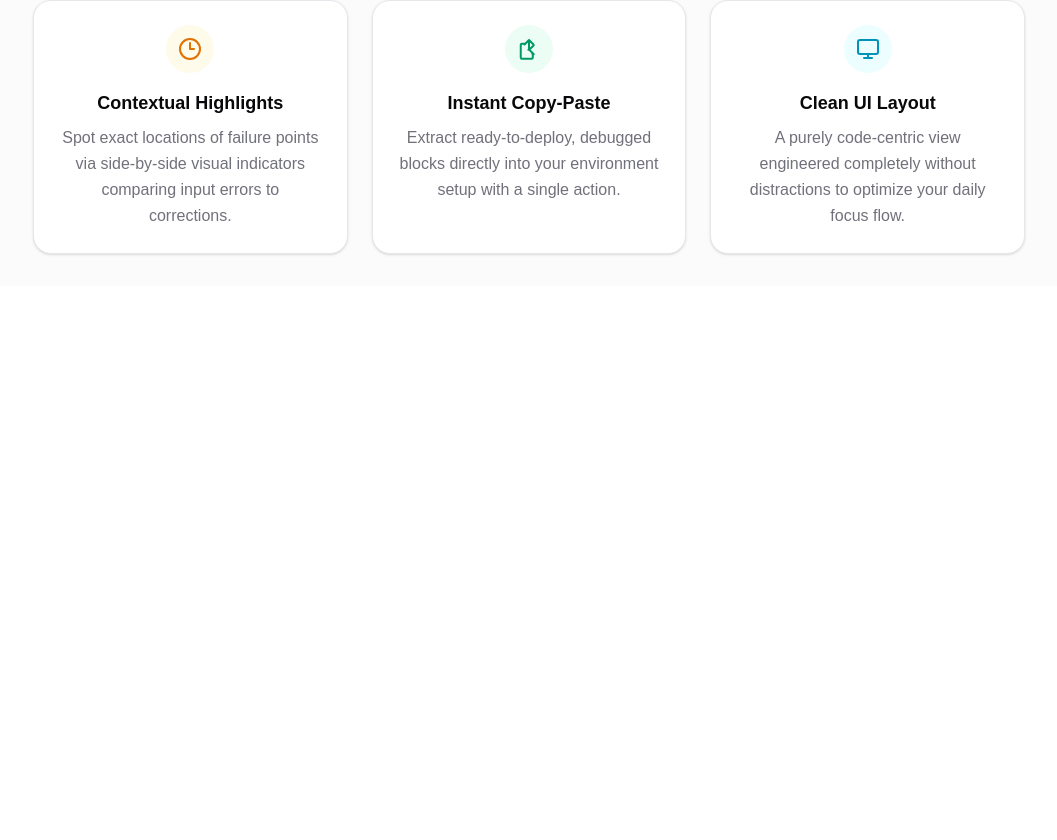
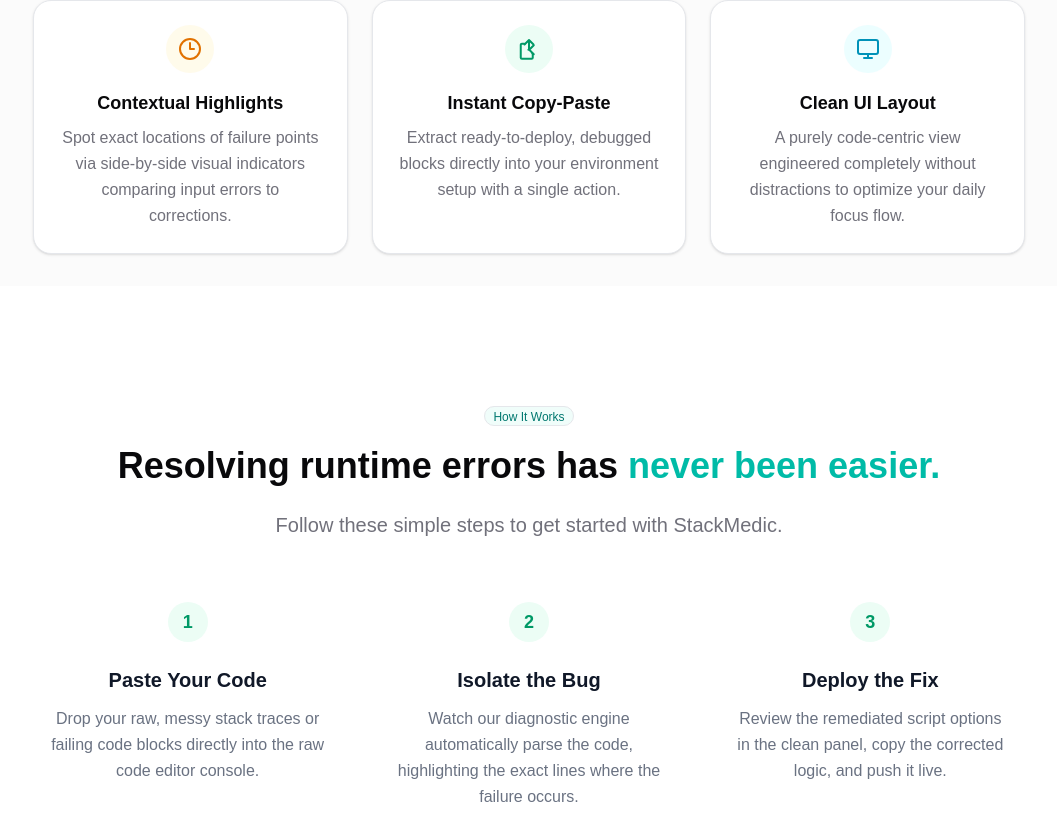
Before and after one commit to Zann-Dot/StackMedic-client, a React (Vite) app: page / in a window 1280 px wide. Shown: the part 1523-2363 px from the top of the page, without its empty margins (111-1168 px from the left). Before the commit the page ends 1809 px from the top, so only its background shows below. Built offline with nearby package versions, Linux system fonts and the light colour scheme.

Commit message:
feat: add HowItWorksSection component and integrate it into Layout

```diff
--- /dev/null
+++ b/src/components/HowItWorksSection.tsx
@@ -0,0 +1,62 @@
+import { Badge } from "./ui/badge"
+
+export default function HowItWorksSection() {
+    return (
+        <section className="flex w-full flex-col items-center justify-center gap-y-5 px-5 pt-10 md:px-0">
+            <Badge className="mt-10 border border-gray-200 bg-teal-50 pt-1 text-teal-700 dark:border-0 dark:bg-teal-950 dark:text-teal-300">
+                How It Works
+            </Badge>
+            <h1 className="max-w-xl text-foreground dark:text-transparent dark:bg-linear-to-r from-teal-500 to-emerald-400 bg-clip-text text-center text-3xl font-bold md:max-w-2xl md:text-4xl lg:max-w-5xl">
+                Resolving runtime errors has{" "}
+                <span className="text-teal-500 dark:text-transparent">never been easier.</span>
+            </h1>
+
+            <sub className="max-w-2xl text-center text-base text-muted-foreground md:text-xl lg:max-w-3xl">
+                Follow these simple steps to get started with StackMedic.
+            </sub>
+
+            <div className="mx-auto flex max-w-5xl flex-col items-center px-4 py-12 text-center">
+                <div className="grid w-full grid-cols-1 gap-8 lg:grid-cols-3">
+                    <div className="flex flex-col items-center px-4">
+                        <div className="mb-6 flex h-10 w-10 items-center justify-center rounded-full bg-emerald-50 dark:bg-emerald-900/30  text-lg font-bold text-emerald-600">
+                            1
+                        </div>
+                        <h3 className="mb-3 text-xl font-interphases font-bold text-gray-900 dark:text-foreground">
+                            Paste Your Code
+                        </h3>
+                        <p className="max-w-lg font-interphases leading-relaxed text-gray-500">
+                            Drop your raw, messy stack traces or failing code blocks directly
+                            into the raw code editor console.
+                        </p>
+                    </div>
+
+                    <div className="flex flex-col items-center px-4">
+                        <div className="mb-6 flex h-10 w-10 items-center justify-center rounded-full bg-emerald-50 dark:bg-emerald-900/30 text-lg font-bold text-emerald-600">
+                            2
+                        </div>
+                        <h3 className="mb-3 text-xl font-interphases font-bold text-gray-900 dark:text-foreground">
+                            Isolate the Bug
+                        </h3>
+                        <p className="max-w-lg font-interphases leading-relaxed text-gray-500">
+                            Watch our diagnostic engine automatically parse the code,
+                            highlighting the exact lines where the failure occurs.
+                        </p>
+                    </div>
+
+                    <div className="flex flex-col items-center px-4">
+                        <div className="mb-6 flex h-10 w-10 items-center justify-center rounded-full bg-emerald-50 dark:bg-emerald-900/30 text-lg font-bold text-emerald-600">
+                            3
+                        </div>
+                        <h3 className="mb-3 text-xl font-interphases font-bold text-gray-900 dark:text-foreground">
+                            Deploy the Fix
+                        </h3>
+                        <p className="max-w-lg font-interphases leading-relaxed text-gray-500">
+                            Review the remediated script options in the clean panel, copy the
+                            corrected logic, and push it live.
+                        </p>
+                    </div>
+                </div>
+            </div>
+        </section>
+    )
+}
--- a/src/pages/Layout.tsx
+++ b/src/pages/Layout.tsx
@@ -1,5 +1,6 @@
 import FeatureSection from "@/components/FeatureSection"
 import HeroSection from "@/components/HeroSection"
+import HowItWorksSection from "@/components/HowItWorksSection"
 import Navbar from "@/components/Navbar"
 
 
@@ -10,6 +11,7 @@ export default function Layout() {
             <main className="mt-10 flex basis-full flex-col items-center gap-y-10 w-full">
                 <HeroSection />
                 <FeatureSection />
+                <HowItWorksSection />
             </main>
         </>
     )
```
